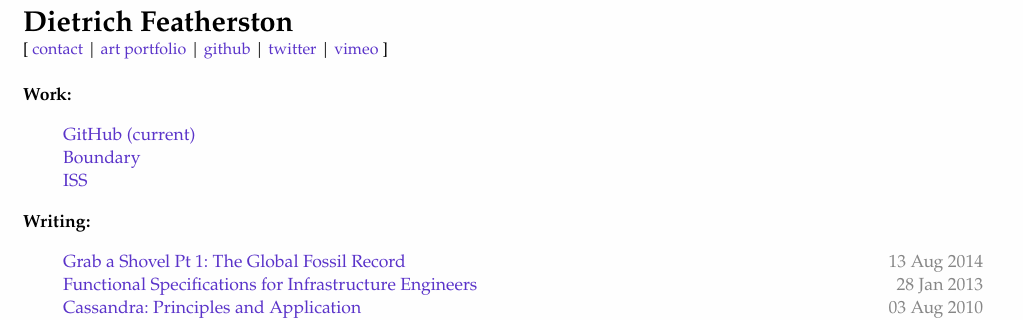
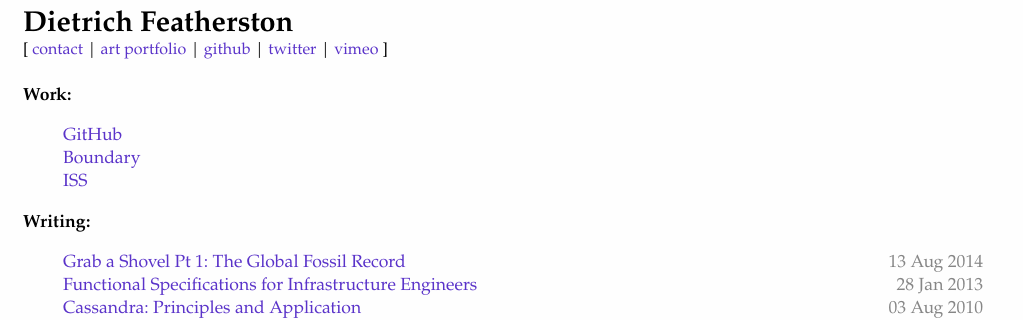
Before and after one commit to d2fn/d2fn.github.io, a Jekyll site: the page built from index.html, in a window 1280 px wide. Shown: the top 320 px of the page, without its empty margins (0-1023 px from the left). Built offline with Jekyll 4.4.1, drawn with Linux system fonts in a browser that asks for light colours.

Commit message:
Update index.html

```diff
--- a/index.html
+++ b/index.html
@@ -6,7 +6,7 @@ title: Dietrich Featherston
 <p>
 	<strong>Work:</strong>
 	<ul class="posts">
-		<li><a href="https://github.com/blog/1486-dietrich-featherston-is-a-githubber">GitHub (current)</a></li>
+		<li><a href="https://github.com/blog/1486-dietrich-featherston-is-a-githubber">GitHub</a></li>
 		<li><a href="http://boundary.com/blog/author/dietrich-featherston/">Boundary</a></li>
 		<li><a href="http://www.issinc.com">ISS</a></li>
 	</ul>
```
